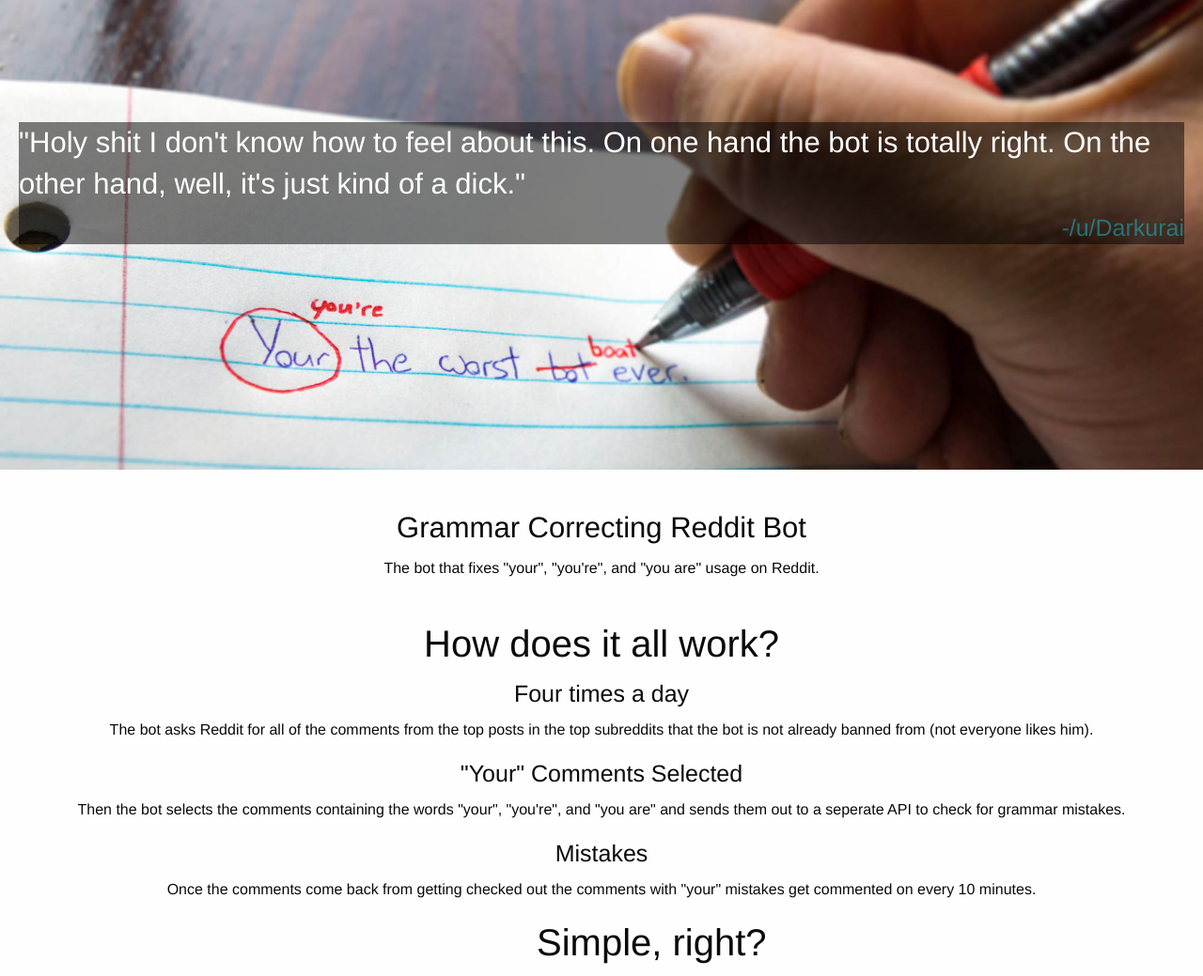
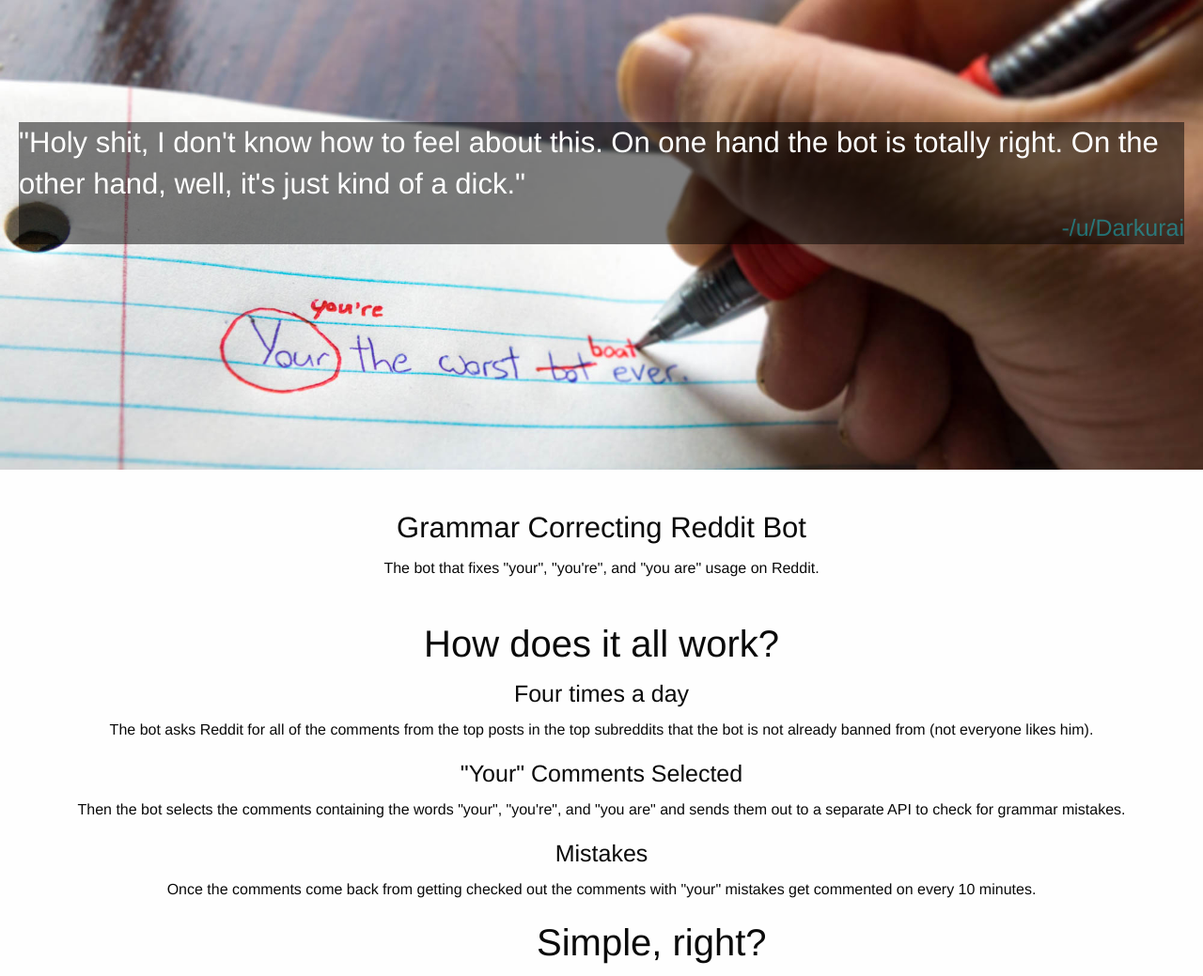
Before and after one commit to JohnathanWeisner/YourWrongBot-rails, a Rails app: page / in a window 1280 px wide. Shown: the part 150-1189 px from the top of the page at 94% size. Run offline with Rails 7, Linux system fonts and the light colour scheme; data that the repository does not hold is empty; style sheets or scripts are compiled from the project's sources; some libraries are stand-ins or nearby versions; some web fonts are replaced.

Commit message:
Correct typo

```diff
--- a/app/views/pages/index.html.erb
+++ b/app/views/pages/index.html.erb
@@ -1,7 +1,7 @@
 <section id="homepage-hero">
     <div class="row">
       <div id="hero-text" class="small-12 medium-6 columns end right">
-        <h3>"Holy shit I don't know how to feel about this. On one hand the bot is totally right. On the other hand, well, it's just kind of a dick."</h3>
+        <h3>"Holy shit, I don't know how to feel about this. On one hand the bot is totally right. On the other hand, well, it's just kind of a dick."</h3>
         <h4 class="text-right">-/u/Darkurai</h4>
       </div>
     </div>
@@ -30,7 +30,7 @@
     </div>
     <div class="small-12 medium-4 column">
       <h4>"Your" Comments Selected </h4>
-      <p>Then the bot selects the comments containing the words "your", "you're", and "you are" and sends them out to a seperate API to check for grammar mistakes.</p>
+      <p>Then the bot selects the comments containing the words "your", "you're", and "you are" and sends them out to a separate API to check for grammar mistakes.</p>
     </div>
 
     <div class="small-12 medium-4 column">
```
